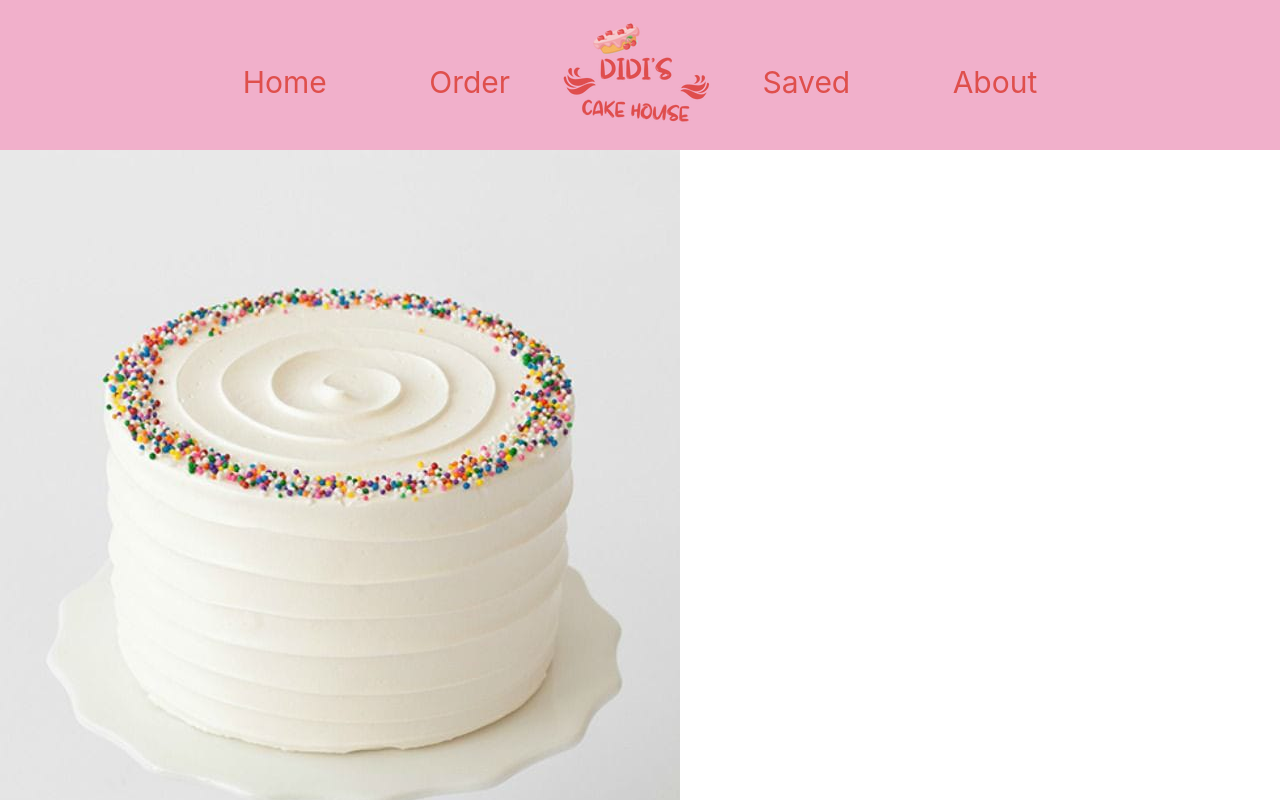
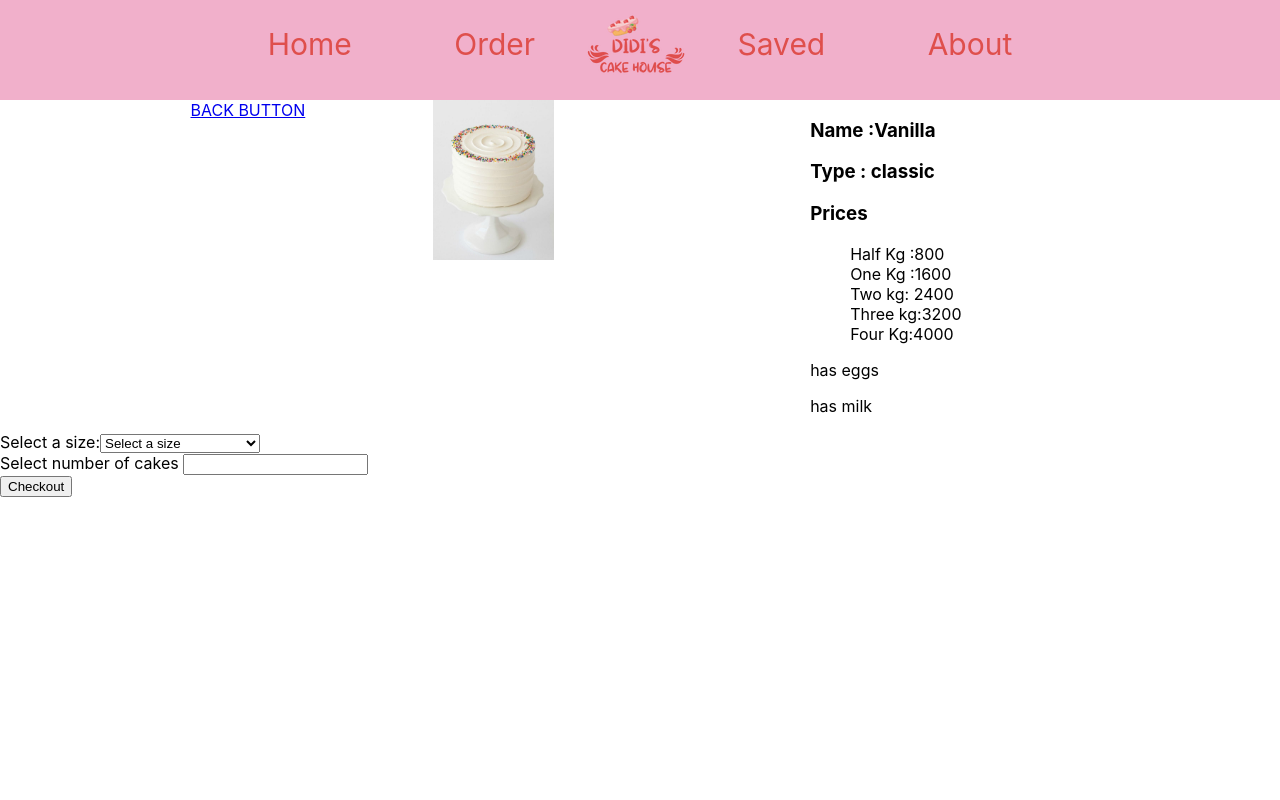
Before and after one commit to MICHAELMUNAVU83/trance-cake-house, a React (Create React App) app: page /order/1 in a window 1280 px wide. Shown: the top 800 px of the page. Built offline with nearby package versions, Linux system fonts and the light colour scheme.

Commit message:
showed ordered details

```diff
--- a/src/App.css
+++ b/src/App.css
@@ -1,7 +1,7 @@
 
 
 .logo-image{
-height:150%;
+height:100%;
 }
 nav{
   display: flex;
@@ -13,7 +13,7 @@ nav{
 nav > a{
   margin-right: 4%;
   margin-left: 4%;
-  margin-top: 5%;
+  margin-top: 2%;
   font-size: 30px;
   text-decoration: none;
   color: #dc3d39;
@@ -48,3 +48,19 @@ nav > a{
   justify-content: center;
   font-size: 2rem;
 }
+li{
+  text-decoration: none;
+  list-style: none;
+}
+.order-details-div{
+  display: flex;
+  justify-content: center;
+  flex-direction: row;
+}
+.order-details-div > div{
+ margin-left: 10%;
+ margin-right: 10%;
+}
+.ordered-cake-image{
+  height: 10rem;
+}
--- a/src/cakedatabase.js
+++ b/src/cakedatabase.js
@@ -55,7 +55,7 @@ export const cakes = [
   {
     id: 1,
     name: "Vanilla",
-    type: "classics",
+    type: "classic",
     half_kg:800,
     one_kg:1600,
     two_kg:2400,
@@ -70,7 +70,7 @@ export const cakes = [
   {
     id: 2,
     name: "Vanilla Oreo",
-    type: "classics",
+    type: "classic",
     half_kg:850,
     one_kg:1700,
     two_kg:2500,
@@ -79,13 +79,13 @@ export const cakes = [
     popular: true,
     image: vanilla_oreo,
     more_images:null,
-    eggs: true,
+    eggs: false,
     milk: true,
   },
   {
     id: 3,
     name: "Marble",
-    type: "classics",
+    type: "classic",
     half_kg:800,
     one_kg:1600,
     two_kg:2400,
@@ -95,12 +95,12 @@ export const cakes = [
     image: marble,
     more_images:null,
     eggs: true,
-    milk: true,
+    milk: false,
   },
   {
     id: 4,
     name: "Red Velvet",
-    type: "classics",
+    type: "classic",
     half_kg:850,
     one_kg:1700,
     two_kg:2500,
@@ -109,13 +109,13 @@ export const cakes = [
     popular: true,
     image: redvelvet1,
     more_images:[redvelvet1 ,redvelvet2, redvelvet3, redvelvet4],
-    eggs: true,
-    milk: true,
+    eggs: false,
+    milk: false,
   },
   {
     id: 5,
     name: "Coffee Cake",
-    type: "classics",
+    type: "classic",
     half_kg:850,
     one_kg:1700,
     two_kg:2500,
--- a/src/pages/Order.jsx
+++ b/src/pages/Order.jsx
@@ -11,7 +11,7 @@ function Order() {
     </div>
   ))
   return (
-    <div>Order
+    <div>Click on the cake you would love to order
        <div className="all-cakes-home-div">
       {displayCakesHome}
 
--- a/src/pages/OrderDetails.jsx
+++ b/src/pages/OrderDetails.jsx
@@ -1,46 +1,154 @@
-import React from 'react'
-import {useParams} from "react-router-dom"
-import {cakes} from "../cakedatabase"
+import React, { useState } from "react";
+import { useParams, Link } from "react-router-dom";
+import { cakes } from "../cakedatabase";
+
+function OrderDetails() {
+  const params = useParams();
+  const [size, setSize] = useState("");
+
+  const [numberofCakes , setNumberofCakes]= useState("")
+  const price = Number(size) * Number(numberofCakes)
+  const [totalPrice , setTotalPrice]=useState("")
+  const selectSize = (e) => {
+    setSize(e.target.value)
+  };
+  const selectCakeNumber = (e)=>{
+      setNumberofCakes(e.target.value)
+
+  }
+  const postCheckout=()=>{
+    setTotalPrice(price)
+
+  }
 
 
-function OrderDetails() {
-    const params = useParams()
-    const orderedCakeImage = cakes.map(cake=>(
-        cake.id=== Number(params.id) &&
+  const orderedCakeImage = cakes.map(
+    (cake) =>
+      cake.id === Number(params.id) && (
         <div key={cake.id}>
-           <img src={cake.image}  alt={cake.name}/>
+          <img
+            className="ordered-cake-image"
+            src={cake.image}
+            alt={cake.name}
+          />
         </div>
-    ))
-    const orderedCakeTitle = cakes.map(cake=>(
-        cake.id=== Number(params.id) &&
+      )
+  );
+  const orderedCakeTitle = cakes.map(
+    (cake) =>
+      cake.id === Number(params.id) && (
         <div key={cake.id}>
-           <h3>{cake.name}</h3>
-           <h3>{cake.type}</h3>
+          <h3>Name :{cake.name}</h3>
+          <h3>Type : {cake.type}</h3>
         </div>
-    ))
-    const orderedCakePrices = cakes.map(cake=>(
-        cake.id=== Number(params.id) &&
+      )
+  );
+  const orderedCakePrices = cakes.map(
+    (cake) =>
+      cake.id === Number(params.id) && (
         <div key={cake.id}>
-           <ul>
-              <li>{cake.half_kg}</li>
-              <li>{cake.one_kg}</li>
-              <li> {cake.two_kg}</li>
-              <li>{cake.three_kg}</li>
-              <li>{cake.four_kg}</li>
-           </ul>
+          <h3>Prices</h3>
+          <ul>
+            <li> Half Kg :{cake.half_kg}</li>
+            <li> One Kg :{cake.one_kg}</li>
+            <li>Two kg: {cake.two_kg}</li>
+            <li> Three kg:{cake.three_kg}</li>
+            <li> Four Kg:{cake.four_kg}</li>
+          </ul>
         </div>
-    ))
+      )
+  );
+  // eslint-disable-next-line
+  const orderedCakeIngridients = cakes.map((cake) => {
+    if (cake.id === Number(params.id) && cake.eggs && cake.milk) {
+      return (
+        <div key={cake.id}>
+          <p>has eggs</p>
+          <p>has milk</p>
+        </div>
+      );
+    } else if (cake.id === Number(params.id) && !cake.eggs && cake.milk) {
+      return (
+        <div key={cake.id}>
+          <p>has no eggs</p>
+          <p>has milk</p>
+        </div>
+      );
+    } else if (cake.id === Number(params.id) && cake.eggs && !cake.milk) {
+      return (
+        <div key={cake.id}>
+          <p>has eggs</p>
+          <p>has no milk</p>
+        </div>
+      );
+    } else if (cake.id === Number(params.id) && !cake.eggs && !cake.milk) {
+      return (
+        <div key={cake.id}>
+          <p>has no eggs</p>
+          <p>has no milk</p>
+        </div>
+      );
+    }
+  });
+
+  const pickFlavour = cakes.map(
+    (cake) =>
+      cake.id === Number(params.id) && (
+        <div key={cake.id}>
+            <label htmlFor="size-selector">Select a size:</label>
+          <select onChange={selectSize} value={size} name="size-selector" id="size-selector">
+          <option value="0">Select a size</option>
+            <option value={cake.half_kg}>Half kg at {cake.half_kg.toLocaleString()} Ksh</option>
+            <option value={cake.one_kg}>One kg at {cake.one_kg.toLocaleString()} Ksh</option>
+            <option value={cake.two_kg}>Two kgs at {cake.two_kg.toLocaleString()} Ksh</option>
+            <option value={cake.three_kg}>Three kgs at {cake.three_kg.toLocaleString()} Ksh</option>
+            <option value={cake.four_kg}>Four kgs at {cake.four_kg.toLocaleString()} Ksh</option>
+          </select>
+        </div>
+      )
+  );
+  const pickNumber = <div>
+    Select number of cakes  <input value={numberofCakes} type="number" onChange={selectCakeNumber} />
+  </div>
+  const checkoutButton = <div>
+      <button onClick={postCheckout}> Checkout</button>
+  </div>
+
+  const displayTotalPrice =
+  (totalPrice!=="" && size!=="" && cakes.map(
+    (cake) =>
+      cake.id === Number(params.id) && (
+        <div key={cake.id}>
+             The total amount payable for {numberofCakes} {cake.name} cake(s) is  {totalPrice.toLocaleString()} Ksh
+        </div>
+      )
+  ))
+
+
+
+
+
+
 
 
 
   return (
     <div>
-        {orderedCakeImage}
-        {orderedCakeTitle}
-        {orderedCakePrices}
-
+      <div className="order-details-div">
+        <Link to="/order">BACK BUTTON</Link>
+        <div className="order-details-image">{orderedCakeImage}</div>
+        <div className="order-details-info">
+          {orderedCakeTitle}
+          {orderedCakePrices}
+          {orderedCakeIngridients}
+        </div>
+      </div>
+      {pickFlavour}
+      {pickNumber}
+      {checkoutButton}
+    {displayTotalPrice}
     </div>
-  )
+  );
 }
 
-export default OrderDetails
+export default OrderDetails;
```
Also changed, not shown: src/images/logo1.png.
